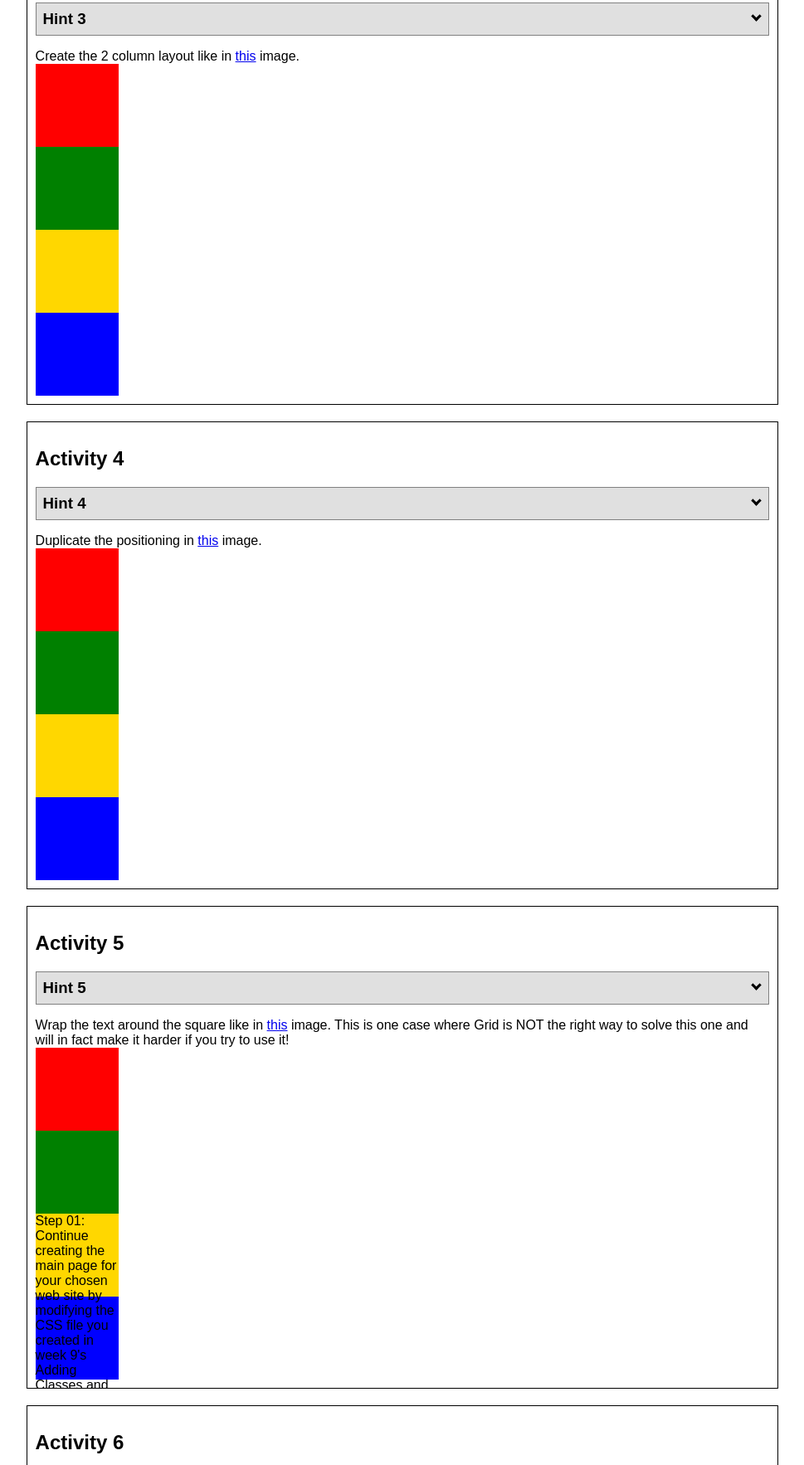
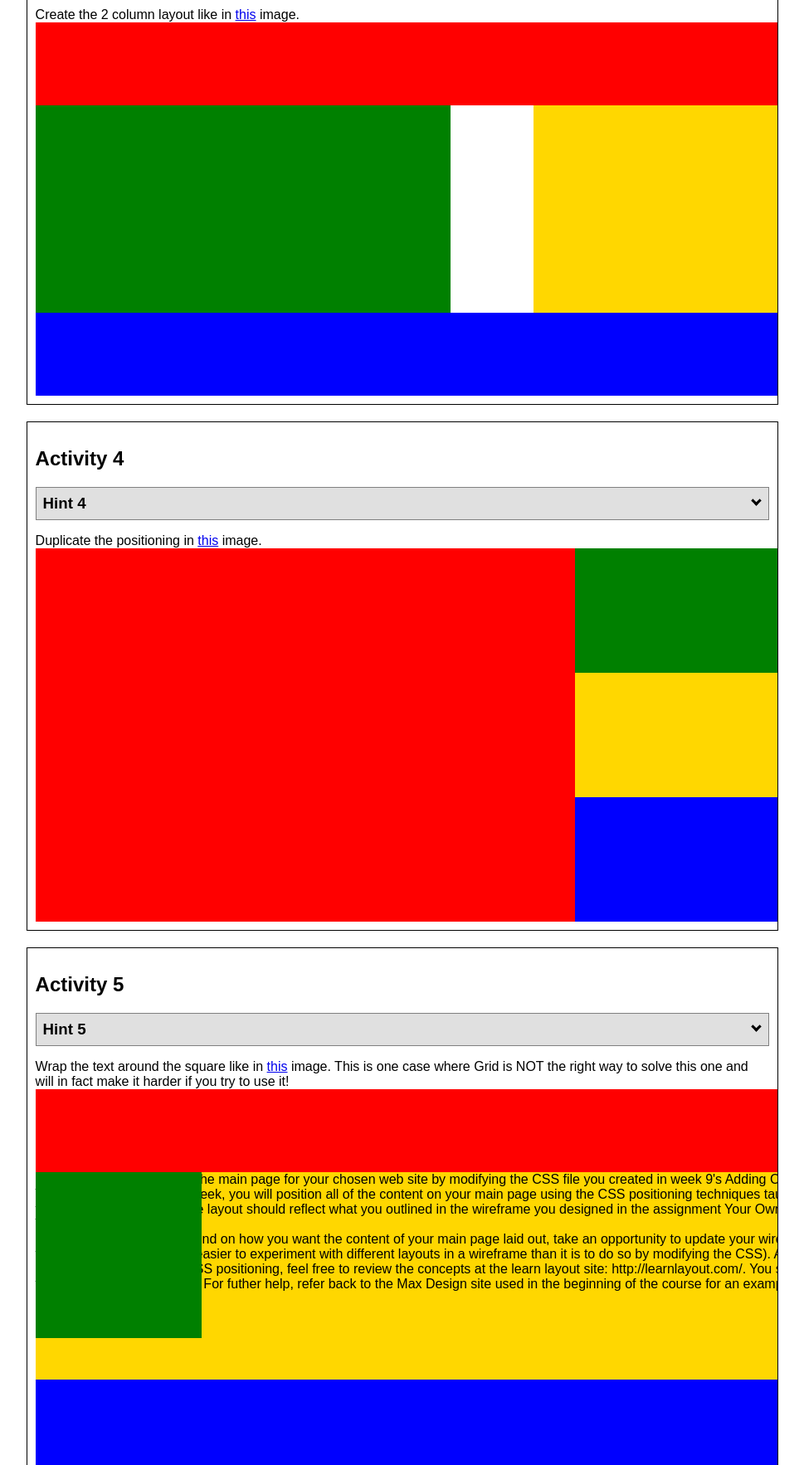
Before and after one commit to okochaamos/my_repo, a plain HTML site: page positioning.html in a window 1280 px wide. Shown: the part 1683-3449 px from the top of the page at 83% size, without its empty margins (155-1124 px from the left). Drawn offline with Linux system fonts and the light colour scheme.

Commit message:
my commit

```diff
--- a/styles/positionstyles.css
+++ b/styles/positionstyles.css
@@ -6,6 +6,7 @@
   grid-template-columns: 1fr 1fr;
   justify-items: center;
   gap: 20px;
+
 }
 .red1 {
   width: 100%;
@@ -32,128 +33,211 @@
   grid-column: 1/3;
 }
 /* Activity 2 styles */
+
 .content2 {
   /* This is the parent of the activity 2 boxes. */
+  display: grid;
+  grid-template-columns: 50px 50px 50px 50px 50px 50px 50px;
+  grid-template-rows: 50px 50px 50px 50px 50px 50px 50px;
+
 }
+
 .red2 {
   width: 100px;
   height: 100px;
   background-color: red;
+  grid-column: 1/3;
+  grid-row: 1/3;
+
 }
 .green2 {
   width: 100px;
   height: 100px;
   background-color: green;
+  grid-column: 2/4;
+  grid-row: 2/4;
+
+
 }
 .yellow2 {
   width: 100px;
   height: 100px;
   background-color: gold;
+  grid-column: 3/5;
+  grid-row: 3/5;
+
 }
 .blue2 {
   width: 100px;
   height: 100px;
   background-color: blue;
+  grid-column: 4/6;
+  grid-row: 4/6;
+
+
 }
 /* Activity 3 styles */
 .content3 {
   /* This is the parent of the activity 3 boxes. */
+  display: grid;
+  grid-template-columns: 50px 50px 50px 50px 50px 50px 50px 50px 50px 50px 50px 50px 50px 50px 50px 50px 50px 50px 50px 50px 50px 50px;
+  grid-template-rows: 50px 50px 50px 50px 50px 50px 50px 50px 50px;
 }
 .red3 {
-  width: 100px;
+  width: 1100px;
   height: 100px;
   background-color: red;
+  grid-column: 1/23;
+  grid-row: 1/3;
+
 }
 .green3 {
-  width: 100px;
-  height: 100px;
+  width: 500px;
+  height: 250px;
   background-color: green;
+  grid-row: 3/6;
+  grid-column: 1/1;
 }
 .yellow3 {
-  width: 100px;
-  height: 100px;
+  width: 500px;
+  height: 250px;
   background-color: gold;
+  grid-column: 13/24;
+  grid-row: 3/6;
 }
 .blue3 {
-  width: 100px;
+  width: 1100px;
   height: 100px;
   background-color: blue;
+  grid-column: 1/23;
+  grid-row: 8/10;
 }
 /* Activity 4 styles */
 .content4 {
   /* This is the parent of the activity 4 boxes. */
-  height: 400px;
+  display: grid;
+  grid-template-columns: 50px 50px 50px 50px 50px 50px 50px 50px 50px 50px 50px 50px 50px 50px 50px 50px 50px 50px 50px 50px 50px 50px;
+  grid-template-rows: 50px 50px 50px 50px 50px 50px 50px 50px 50px;
+
+
 }
 .red4 {
-  width: 100px;
-  height: 100px;
+  width: 650px;
+  height: 450px;
   background-color: red;
+  grid-column: 1/15;
+  grid-row: 1/10;
 }
 .green4 {
-  width: 100px;
-  height: 100px;
+  width: 550px;
+  height: 150px;
   background-color: green;
+  grid-row: 1/4;
+  grid-column: 14/23;
 }
 .yellow4 {
-  width: 100px;
-  height: 100px;
+  width: 550px;
+  height: 150px;
   background-color: gold;
+  grid-row: 4/7;
+  grid-column: 14/23;
 }
 .blue4 {
-  width: 100px;
-  height: 100px;
+  width: 550px;
+  height: 150px;
   background-color: blue;
+  grid-row: 7/10;
+  grid-column: 14/23;
+
 }
 /* Activity 5 styles */
 .content5 {
   /* This is the parent of the activity 5 boxes. */
-  height: 400px;
+  display: grid;
+  grid-template-columns: 50px 50px 50px 50px 50px 50px 50px 50px 50px 50px 50px 50px 50px 50px 50px 50px 50px 50px 50px 50px 50px 50px;
+  grid-template-rows: 50px 50px 50px 50px 50px 50px 50px 50px 50px;
+
 }
 .red5 {
-  width: 100px;
+  width: 100%;
   height: 100px;
   background-color: red;
+  grid-row: 1/3;
+  grid-column: 1/23;
+  z-index: -1;
 }
 .green5 {
-  width: 100px;
-  height: 100px;
+  width: 200px;
+  height: 200px;
   background-color: green;
+  z-index: -1;
+  grid-row: 3/7;
+  grid-column: 1/4;
+  float: left;
+
 
 }
 .yellow5 {
-  width: 100px;
-  height: 100px;
+  width: 1100px;
+  height: 700px;
   background-color: gold;
+  grid-row: 3/8;
+  grid-column: 1/23;
+  z-index: -2;
+  float: right;
+
+
+
 
 }
 .blue5 {
-  width: 100px;
-  height: 100px;
+  width: 100%;
+  height: 150px;
   background-color: blue;
+  grid-row: 8/10;
+  grid-column: 1/23;
+
 }
 /* Activity 6 styles */
 .content6 {
   /* This is the parent of the activity 6 boxes. */
+  display: grid;
+  grid-template-columns: 50px 50px 50px 50px 50px 50px 50px 50px 50px 50px 50px 50px 50px 50px 50px 50px 50px 50px 50px 50px 50px 50px;
+  grid-template-rows: 50px 50px 50px 50px 50px 50px 50px 50px 50px;
+
 }
 .red6 {
-  width: 100px;
-  height: 100px;
+  width: 800px;
+  height: 150px;
   background-color: red;
+  grid-row: 1/4;
+  grid-column: 1/17;
+  z-index: -3;
+
 }
 .green6 {
-  width: 100px;
-  height: 100px;
+  width: 350px;
+  height: 200px;
   background-color: green;
+  grid-row: 7/10;
+  grid-column: 1/8;
+  z-index: -1;
 }
 .yellow6 {
-  width: 100px;
-  height: 100px;
+  width: 300px;
+  height: 350px;
   background-color: gold;
+  grid-row: 4/10;
+  grid-column: 17/23;
+  z-index: -1;
 }
 .blue6 {
-  width: 100px;
-  height: 100px;
+  width: 700px;
+  height: 300px;
   background-color: blue;
+  grid-row: 3/8;
+  grid-column: 6/20;
+  z-index: -2;
 }
 
 
```
